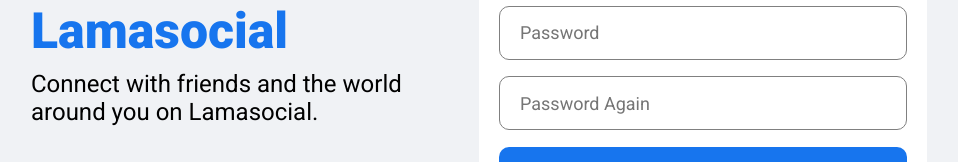
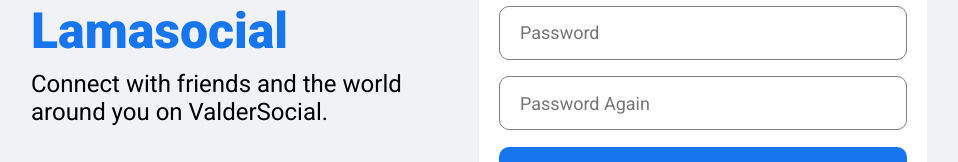
Before and after one commit to valderC/Social-Media-Remote-Build, a React (Create React App) app in the folder client/: page / in a window 1280 px wide. Shown: the part 336-498 px from the top of the page, without its empty margins (161-1119 px from the left). Built offline with nearby package versions, Linux system fonts and the light colour scheme.

Commit message:
updating api calls for remote access

```diff
--- a/client/src/components/topbar/Topbar.jsx
+++ b/client/src/components/topbar/Topbar.jsx
@@ -11,7 +11,7 @@ export default function Topbar() {
     <div className="topbarContainer">
       <div className="topbarLeft">
         <Link to="/" style={{ textDecoration: "none" }}>
-          <span className="logo">Lamasocial</span>
+          <span className="logo">ValderSocial</span>
         </Link>
       </div>
       <div className="topbarCenter">
@@ -47,7 +47,7 @@ export default function Topbar() {
             src={
               user.profilePicture
                 ? PF + user.profilePicture
-                : '/assets/person/noAvatar.png'
+                : PF + "person/noAvatar.png"
             }
             alt=""
             className="topbarImg"
--- a/client/src/pages/login/Login.jsx
+++ b/client/src/pages/login/Login.jsx
@@ -22,9 +22,9 @@ export default function Login() {
     <div className="login">
       <div className="loginWrapper">
         <div className="loginLeft">
-          <h3 className="loginLogo">Lamasocial</h3>
+          <h3 className="loginLogo">ValderSocial</h3>
           <span className="loginDesc">
-            Connect with friends and the world around you on Lamasocial.
+            Connect with friends and the world around you.
           </span>
         </div>
         <div className="loginRight">
--- a/client/src/pages/register/Register.jsx
+++ b/client/src/pages/register/Register.jsx
@@ -37,7 +37,7 @@ export default function Register() {
         <div className="loginLeft">
           <h3 className="loginLogo">Lamasocial</h3>
           <span className="loginDesc">
-            Connect with friends and the world around you on Lamasocial.
+            Connect with friends and the world around you on ValderSocial.
           </span>
         </div>
         <div className="loginRight">
```
